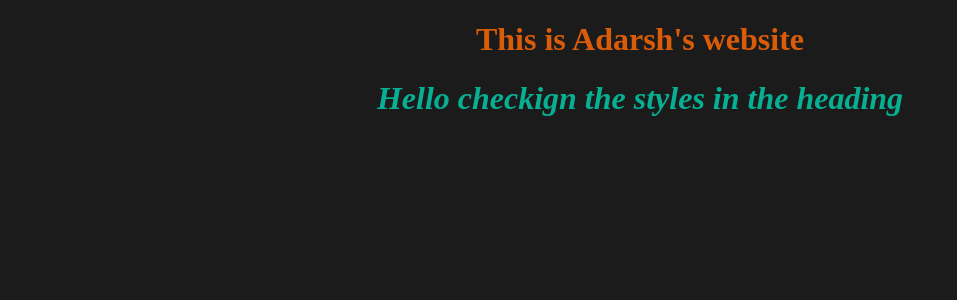
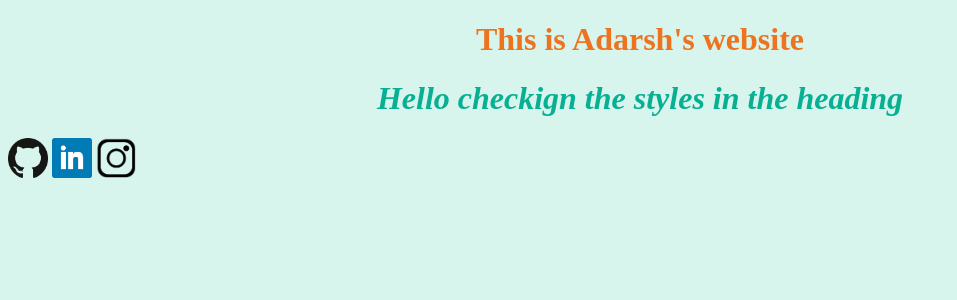
Before and after one commit to Adarsh78513/Portfolio-website, a Django app: page /myapp/ in a window 1280 px wide. Shown: the top 300 px of the page, without its empty margins (0-957 px from the left). Run offline with Django 4.2, Linux system fonts and the light colour scheme.

Commit message:
added liks of profiles that work on clicking on images in website

```diff
--- a/Portfolio_Website/myapp/static/myapp/styles.css
+++ b/Portfolio_Website/myapp/static/myapp/styles.css
@@ -5,5 +5,8 @@ h1 {
 }
 
 body {
-    background-color: rgb(27, 27, 27);
+    background-color: rgb(215, 245, 237);
 }
+a {
+    color: rgb(0, 68, 255);
+}
--- a/Portfolio_Website/myapp/templates/myapp/index.html
+++ b/Portfolio_Website/myapp/templates/myapp/index.html
@@ -8,5 +8,9 @@
     <body>
         <h1 style="color: rgba(240, 100, 8, 0.897); font-style:normal">This is Adarsh's website</h1>
         <h1>Hello checkign the styles in the heading</h1>
+        <a href="https://github.com/Adarsh78513"><img src="{% static '\myapp\github.png'%} " width="40px" height="40px"></a>
+        <a href="https://www.linkedin.com/in/adarsh-raj-shivam-16634521a/"><img src="{% static 'myapp\Linkedin.png' %}" width="40px" height="40px"></a>
+        <a href="https://www.instagram.com/adarsh_ra1/"><img src="{% static '\myapp\Instagram_logo.png' %}" alt="Instagram" width="40px" height="40px"></a>
+
     </body>
 </html>
```
Also changed, not shown: Portfolio_Website/myapp/static/myapp/Instagram_logo.png (added), Portfolio_Website/myapp/static/myapp/Linkedin.png (added), Portfolio_Website/myapp/static/myapp/github.png (added).
